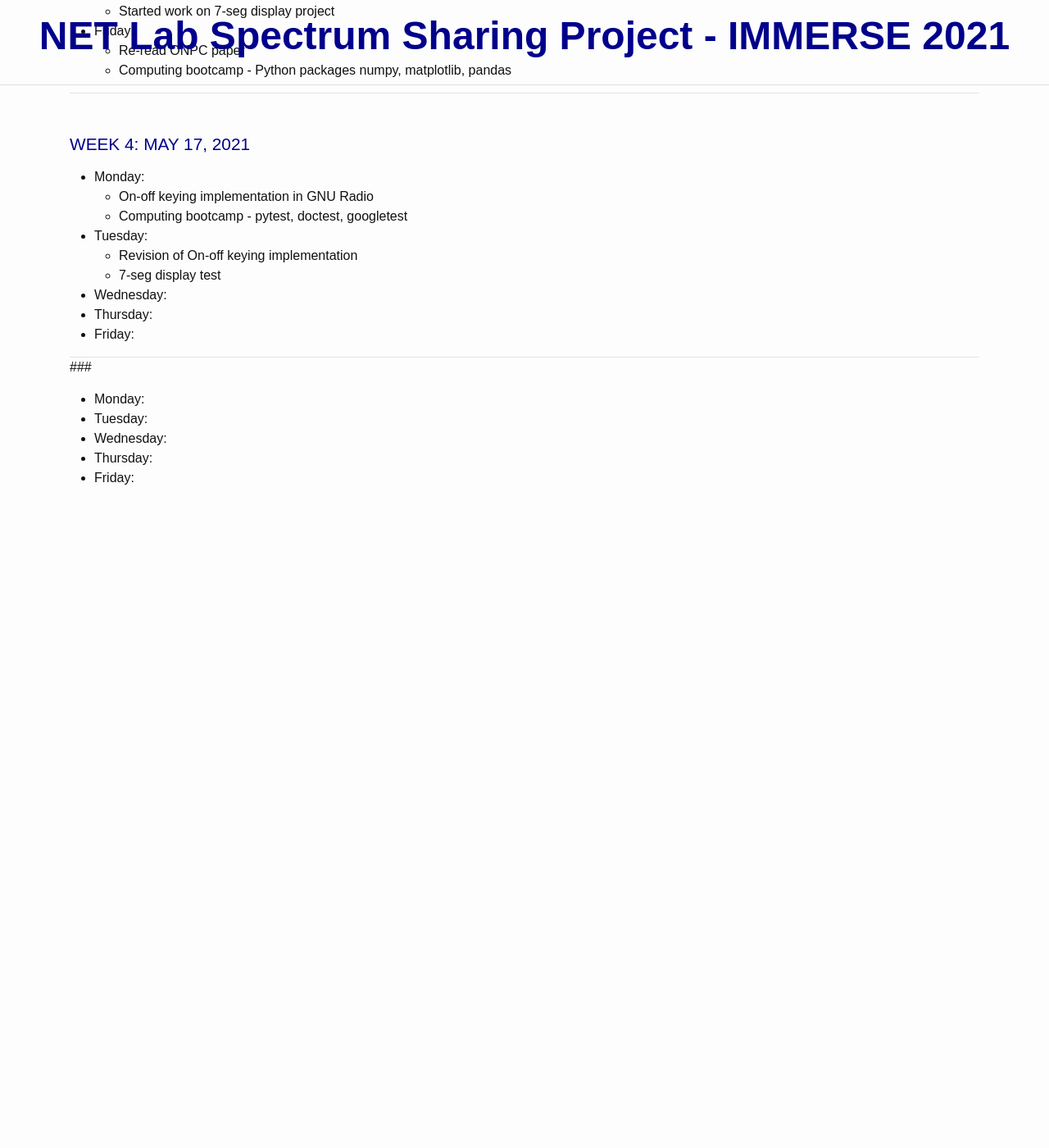
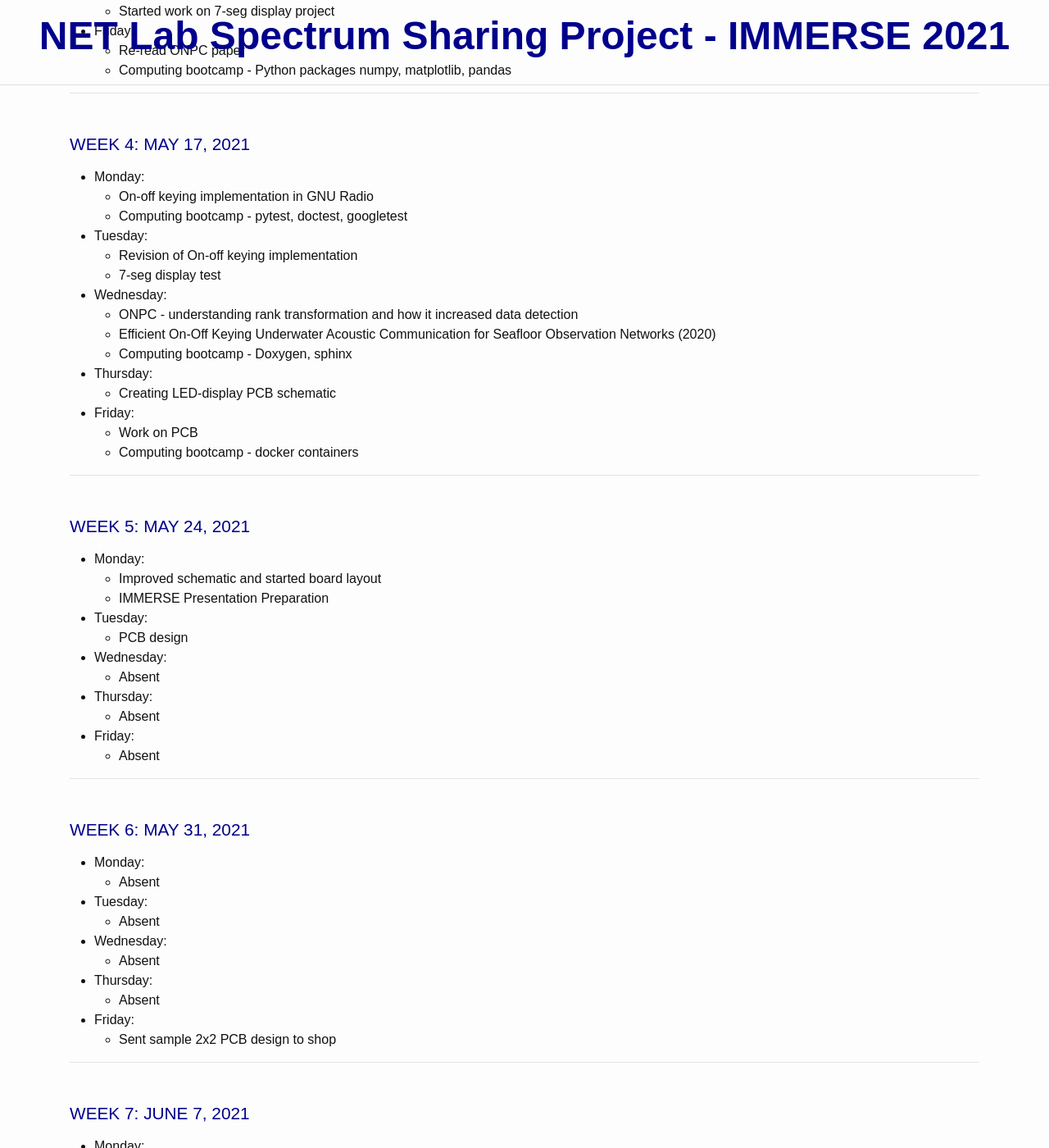
Before and after one commit to squid256/immerse_site, a Jekyll site: the page built from _pages/log.md, in a window 1280 px wide and 1400 px high, scrolled down 2104 px. Shown: the whole window at 82% size. Built offline with Jekyll 4.4.1, drawn with Linux system fonts in a browser that asks for light colours; before the commit the page ends 2714 px from its top, so only the background shows below that; some of the changed text lies outside the part shown.

Commit message:
Update log through June 8

```diff
--- a/_pages/log.md
+++ b/_pages/log.md
@@ -96,14 +96,59 @@ title: IMMERSE Log
     * Revision of On-off keying implementation
     * 7-seg display test
 * **Wednesday**:
+    * ONPC - understanding rank transformation and how it increased data detection
+    * Efficient On-Off Keying Underwater Acoustic Communication for Seafloor Observation Networks (2020)
+    * Computing bootcamp - Doxygen, sphinx
 * **Thursday**:
+    * Creating LED-display PCB schematic
 * **Friday**:
+    * Work on PCB
+    * Computing bootcamp - docker containers
 
 ***
-###
+### Week 5: May 24, 2021
 
 * **Monday**:
+    * Improved schematic and started board layout
+    * IMMERSE Presentation Preparation
 * **Tuesday**:
+    * PCB design
 * **Wednesday**:
+    * Absent
 * **Thursday**:
+    * Absent
 * **Friday**:
+    * Absent
+
+***
+### Week 6: May 31, 2021
+
+* **Monday**:
+    * Absent
+* **Tuesday**:
+    * Absent
+* **Wednesday**:
+    * Absent
+* **Thursday**:
+    * Absent
+* **Friday**:
+    * Sent sample 2x2 PCB design to shop
+
+***
+### Week 7: June 7, 2021
+
+* **Monday**:
+    * SDR Receiver Using Commodity WiFi via Physical-Layer Signal Reconstruction
+    * Efficient OOK paper
+    * Fixed OOK spectral efficiency using interpolation, FIR filter, and moving average
+    * Work on presentation
+* **Tuesday**:
+    * Fine-tuned OOK spectral efficiency system
+    * Reviewed presentation with Dr. Lundrigan
+    * Read from papers
+* **Wednesday**:
+    * stuff
+* **Thursday**:
+    * stuff
+* **Friday**:
+    * stuff
```
